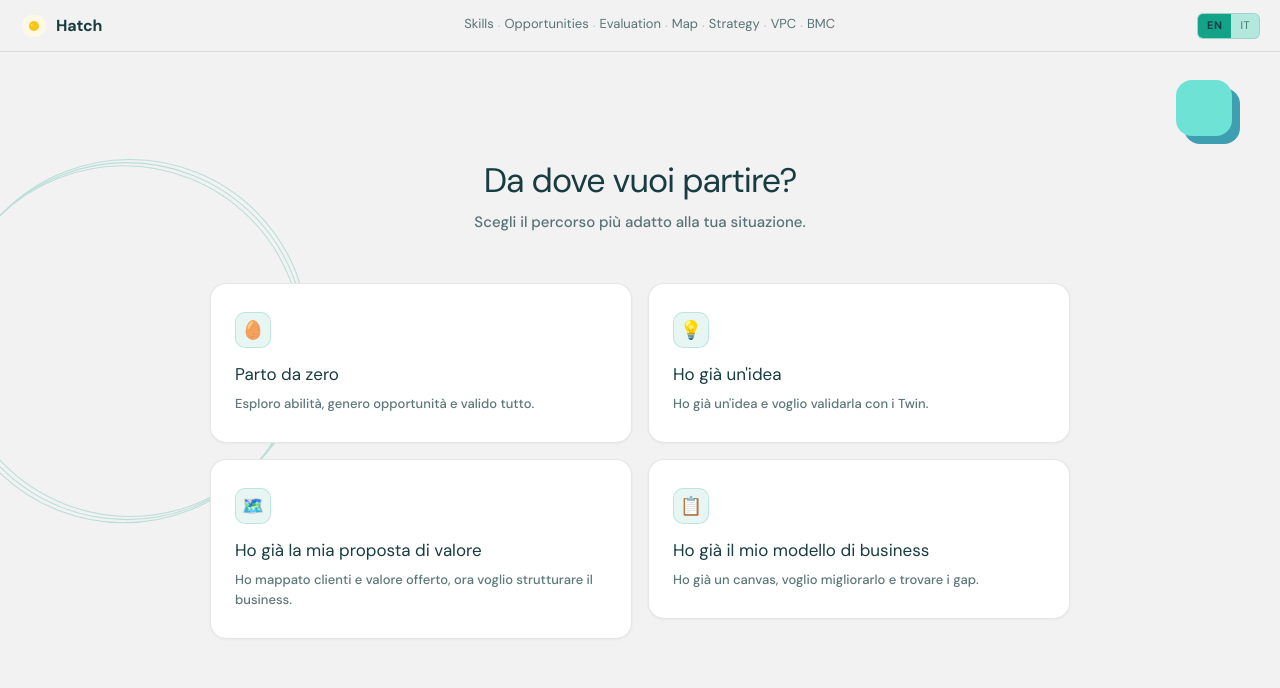
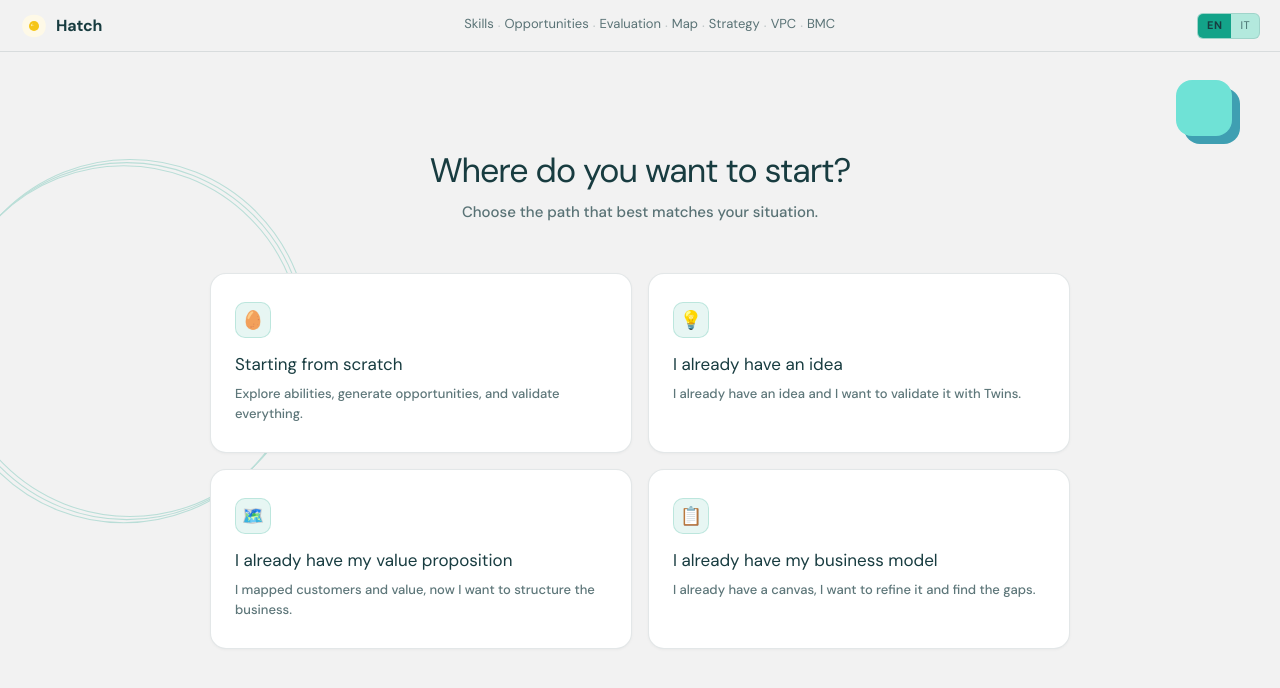
Before and after one commit to pt1612/hatch1, a Next.js app: page /project/1/onboarding in a window 1280 px wide. Shown: the top 688 px of the page. Built offline with nearby package versions, Linux system fonts and the light colour scheme; no server answers; the database is empty.

Commit message:
fix: VPC entry modes, BMC button, uniform cards, i18n, customer segments, VPC PDF

```diff
--- a/app/globals.css
+++ b/app/globals.css
@@ -216,3 +216,36 @@ button:active {
 /* Decorative helpers */
 .brand-corner-one { border-radius: var(--radius-corner-one); }
 .brand-corner-one-lg { border-radius: var(--radius-corner-one-lg); }
+
+/* ============================================================
+   Print: isolate VPC canvas
+   ============================================================ */
+.vpc-print-header { display: none; }
+
+@media print {
+  @page { size: A4 landscape; margin: 12mm; }
+  body * { visibility: hidden !important; }
+  .vpc-print-target,
+  .vpc-print-target * { visibility: visible !important; }
+  .vpc-print-target {
+    position: absolute !important;
+    inset: 0 !important;
+    width: 100% !important;
+    padding: 0 !important;
+    margin: 0 !important;
+    background: #fff !important;
+  }
+  .vpc-print-header {
+    display: block !important;
+    margin-bottom: 12px;
+    font-family: 'DM Sans', system-ui, sans-serif;
+    color: #000;
+  }
+  .vpc-print-header .vpc-print-title { font-size: 18px; font-weight: 700; }
+  .vpc-print-header .vpc-print-meta { font-size: 11px; color: #555; margin-top: 2px; }
+  .vpc-print-hide,
+  .vpc-print-hide * { display: none !important; }
+  .vpc-print-target button,
+  .vpc-print-target input,
+  .vpc-print-target textarea { display: none !important; }
+}
--- a/app/project/[id]/onboarding/page.tsx
+++ b/app/project/[id]/onboarding/page.tsx
@@ -6,42 +6,41 @@ import { createClient } from '@/lib/supabase/client'
 import TopNav from '@/components/TopNav'
 import { Loader2 } from 'lucide-react'
 import { motion } from 'framer-motion'
+import { useI18n } from '@/lib/i18n/context'
 
 type EntryPath = 'full' | 'idea' | 'vpc' | 'bmc'
 
-const PATHS: {
+type PathDef = {
   id: EntryPath
-  title: string
-  description: string
   destination: (id: string) => string
-}[] = [
-  {
-    id: 'full',
-    title: 'Parto da zero',
-    description: 'Esploro abilità, genero opportunità e valido tutto.',
-    destination: (id) => `/project/${id}/abilities` },
-  {
-    id: 'idea',
-    title: "Ho già un'idea",
-    description: "Ho già un'idea e voglio validarla con i Twin.",
-    destination: (id) => `/project/${id}/idea` },
-  {
-    id: 'vpc',
-    title: 'Ho già la mia proposta di valore',
-    description: 'Ho mappato clienti e valore offerto, ora voglio strutturare il business.',
-    destination: (id) => `/project/${id}/start-vpc` },
-  {
-    id: 'bmc',
-    title: 'Ho già il mio modello di business',
-    description: 'Ho già un canvas, voglio migliorarlo e trovare i gap.',
-    destination: (id) => `/project/${id}/start-bmc` },
+}
+
+const PATHS: PathDef[] = [
+  { id: 'full', destination: (id) => `/project/${id}/abilities` },
+  { id: 'idea', destination: (id) => `/project/${id}/idea` },
+  { id: 'vpc',  destination: (id) => `/project/${id}/start-vpc` },
+  { id: 'bmc',  destination: (id) => `/project/${id}/start-bmc` },
 ]
 
 export default function OnboardingPage({ params }: { params: Promise<{ id: string }> }) {
   const router = useRouter()
   const supabase = createClient()
+  const { t } = useI18n()
   const [projectId, setProjectId] = useState<string | null>(null)
   const [selecting, setSelecting] = useState<EntryPath | null>(null)
+
+  const pathTitles: Record<EntryPath, string> = {
+    full: t.onboarding_path_full_title,
+    idea: t.onboarding_path_idea_title,
+    vpc: t.onboarding_path_vpc_title,
+    bmc: t.onboarding_path_bmc_title,
+  }
+  const pathDescs: Record<EntryPath, string> = {
+    full: t.onboarding_path_full_desc,
+    idea: t.onboarding_path_idea_desc,
+    vpc: t.onboarding_path_vpc_desc,
+    bmc: t.onboarding_path_bmc_desc,
+  }
 
   useEffect(() => {
     params.then(({ id }) => setProjectId(id))
@@ -103,7 +102,7 @@ export default function OnboardingPage({ params }: { params: Promise<{ id: strin
             marginBottom: 8,
             textAlign: 'center' }}
         >
-          Da dove vuoi partire?
+          {t.onboarding_title}
         </h1>
         <p
           style={{
@@ -113,7 +112,7 @@ export default function OnboardingPage({ params }: { params: Promise<{ id: strin
             textAlign: 'center',
             lineHeight: 1.7 }}
         >
-          Scegli il percorso più adatto alla tua situazione.
+          {t.onboarding_subtitle}
         </p>
 
         {/* Path cards — 2×2 on mobile, 4 across on desktop */}
@@ -121,6 +120,7 @@ export default function OnboardingPage({ params }: { params: Promise<{ id: strin
           style={{
             display: 'grid',
             gridTemplateColumns: 'repeat(2, 1fr)',
+            gridAutoRows: '1fr',
             gap: 16,
             width: '100%',
             maxWidth: 860 }}
@@ -132,6 +132,7 @@ export default function OnboardingPage({ params }: { params: Promise<{ id: strin
                 key={path.id}
                 whileHover={{ scale: 1.01 }}
                 whileTap={{ scale: 0.99 }}
+                style={{ height: '100%' }}
               >
                 <button
                   onClick={() => handleSelect(path.id)}
@@ -149,7 +150,8 @@ export default function OnboardingPage({ params }: { params: Promise<{ id: strin
                     opacity: selecting && !isLoading ? 0.5 : 1,
                     transition: 'border-color 0.15s ease, box-shadow 0.15s ease, opacity 0.15s ease',
                     boxShadow: '0 1px 3px rgba(0,0,0,0.04)',
-                    width: '100%' }}
+                    width: '100%',
+                    height: '100%' }}
                   onMouseEnter={(e) => {
                     if (!selecting) {
                       const el = e.currentTarget as HTMLButtonElement
@@ -193,7 +195,7 @@ export default function OnboardingPage({ params }: { params: Promise<{ id: strin
                       color: 'var(--color-foreground)',
                       marginBottom: 6 }}
                   >
-                    {path.title}
+                    {pathTitles[path.id]}
                   </p>
                   <p
                     style={{
@@ -201,7 +203,7 @@ export default function OnboardingPage({ params }: { params: Promise<{ id: strin
                       color: 'var(--color-foreground-muted)',
                       lineHeight: '1.55' }}
                   >
-                    {path.description}
+                    {pathDescs[path.id]}
                   </p>
                 </button>
               </motion.div>
--- a/app/project/[id]/opportunity/[opp_id]/vpc/VPCClient.tsx
+++ b/app/project/[id]/opportunity/[opp_id]/vpc/VPCClient.tsx
@@ -920,6 +920,7 @@ export default function VPCClient({
                   {t.vpc_your_final}
                 </h2>
                 {hasFinalData && (
+                  <div className="flex items-center gap-2">
                     <button
                       onClick={downloadVPC}
                       className="flex items-center gap-1.5 py-1.5 px-3 rounded-lg text-xs font-medium transition-colors"
@@ -933,6 +934,20 @@ export default function VPCClient({
                       <Download size={11} />
                       {t.vpc_download}
                     </button>
+                    <button
+                      onClick={() => window.print()}
+                      className="flex items-center gap-1.5 py-1.5 px-3 rounded-lg text-xs font-medium transition-colors"
+                      style={{
+                        backgroundColor: '#FFFFFF',
+                        border: '0.5px solid var(--color-border)',
+                        color: 'var(--color-foreground)' }}
+                      onMouseEnter={(e) => (e.currentTarget.style.backgroundColor = 'var(--color-muted)')}
+                      onMouseLeave={(e) => (e.currentTarget.style.backgroundColor = '#FFFFFF')}
+                    >
+                      <Download size={11} />
+                      {t.vpc_download_pdf}
+                    </button>
+                  </div>
                 )}
               </div>
               <p style={{ fontSize: 10, color: 'var(--color-foreground-faint)', marginBottom: 12 }}>
@@ -958,7 +973,13 @@ export default function VPCClient({
                 </div>
               )}
 
-              <div className="rounded-2xl overflow-hidden" style={{ backgroundColor: '#FFFFFF', border: '0.5px solid var(--color-border)' }}>
+              <div className="vpc-print-target rounded-2xl overflow-hidden" style={{ backgroundColor: '#FFFFFF', border: '0.5px solid var(--color-border)' }}>
+                <div className="vpc-print-header px-5 pt-4">
+                  <div className="vpc-print-title">Value Proposition Canvas</div>
+                  <div className="vpc-print-meta">
+                    {(opportunity.customer_segment || opportunity.name)} · {new Date().toLocaleDateString(lang === 'it' ? 'it-IT' : 'en-US', { day: '2-digit', month: '2-digit', year: 'numeric' })}
+                  </div>
+                </div>
                 {!hasFinalData && (
                   <div className="px-5 py-4" style={{ fontSize: 12, fontStyle: 'italic', color: 'var(--color-foreground-faint)' }}>
                     {t.vpc_empty_canvas}
--- a/lib/i18n/en.ts
+++ b/lib/i18n/en.ts
@@ -261,6 +261,7 @@ export const en = {
   // ── VPC ───────────────────────────────────────────────────────────────────────
   vpc_back: '← Back to results',
   vpc_download: 'Download VPC',
+  vpc_download_pdf: 'Download PDF',
   vpc_no_data_title: 'No VPC data yet',
   vpc_no_data_desc: 'Complete at least one interview to generate VPC data.',
   vpc_go_interviews: 'Go to interviews',
@@ -466,6 +467,18 @@ export const en = {
   vpc_detail_col_pains: 'Pains',
   vpc_detail_col_gains: 'Gains',
   vpc_detail_value_map_header: 'Value Map',
-  vpc_detail_customer_profile_header: 'Customer Profile' } as const
+  vpc_detail_customer_profile_header: 'Customer Profile',
+
+  // ── Onboarding / path picker ─────────────────────────────────────────────────
+  onboarding_title: 'Where do you want to start?',
+  onboarding_subtitle: 'Choose the path that best matches your situation.',
+  onboarding_path_full_title: 'Starting from scratch',
+  onboarding_path_full_desc: 'Explore abilities, generate opportunities, and validate everything.',
+  onboarding_path_idea_title: 'I already have an idea',
+  onboarding_path_idea_desc: "I already have an idea and I want to validate it with Twins.",
+  onboarding_path_vpc_title: 'I already have my value proposition',
+  onboarding_path_vpc_desc: 'I mapped customers and value, now I want to structure the business.',
+  onboarding_path_bmc_title: 'I already have my business model',
+  onboarding_path_bmc_desc: 'I already have a canvas, I want to refine it and find the gaps.' } as const
 
 export type Translations = { [K in keyof typeof en]: string }
--- a/lib/i18n/it.ts
+++ b/lib/i18n/it.ts
@@ -263,6 +263,7 @@ export const it: Translations = {
   // ── VPC ───────────────────────────────────────────────────────────────────────
   vpc_back: '← Torna ai risultati',
   vpc_download: 'Scarica VPC',
+  vpc_download_pdf: 'Scarica PDF',
   vpc_no_data_title: 'Nessun dato VPC ancora',
   vpc_no_data_desc: "Completa almeno un'intervista per generare i dati VPC.",
   vpc_go_interviews: 'Vai alle interviste',
@@ -468,4 +469,16 @@ export const it: Translations = {
   vpc_detail_col_pains: 'Pain',
   vpc_detail_col_gains: 'Gain',
   vpc_detail_value_map_header: 'Value Map',
-  vpc_detail_customer_profile_header: 'Profilo Cliente' }
+  vpc_detail_customer_profile_header: 'Profilo Cliente',
+
+  // ── Onboarding / path picker ─────────────────────────────────────────────────
+  onboarding_title: 'Da dove vuoi partire?',
+  onboarding_subtitle: 'Scegli il percorso più adatto alla tua situazione.',
+  onboarding_path_full_title: 'Parto da zero',
+  onboarding_path_full_desc: 'Esploro abilità, genero opportunità e valido tutto.',
+  onboarding_path_idea_title: "Ho già un'idea",
+  onboarding_path_idea_desc: "Ho già un'idea e voglio validarla con i Twin.",
+  onboarding_path_vpc_title: 'Ho già la mia proposta di valore',
+  onboarding_path_vpc_desc: 'Ho mappato clienti e valore offerto, ora voglio strutturare il business.',
+  onboarding_path_bmc_title: 'Ho già il mio modello di business',
+  onboarding_path_bmc_desc: 'Ho già un canvas, voglio migliorarlo e trovare i gap.' }
```
Also changed, not shown: app/project/[id]/opportunity/[opp_id]/bmc/BMCClient.tsx (+17 -6 lines). Lines whose indentation alone changed are shown as unchanged.
